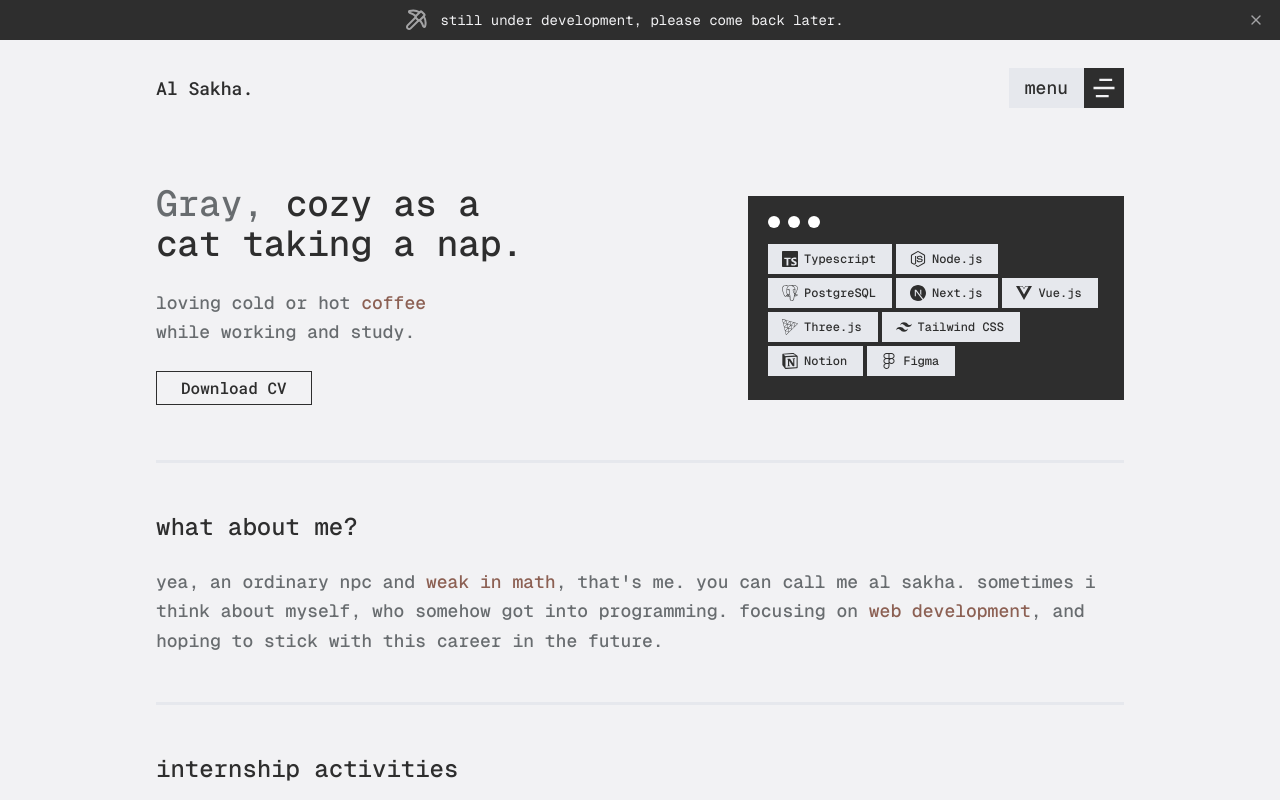
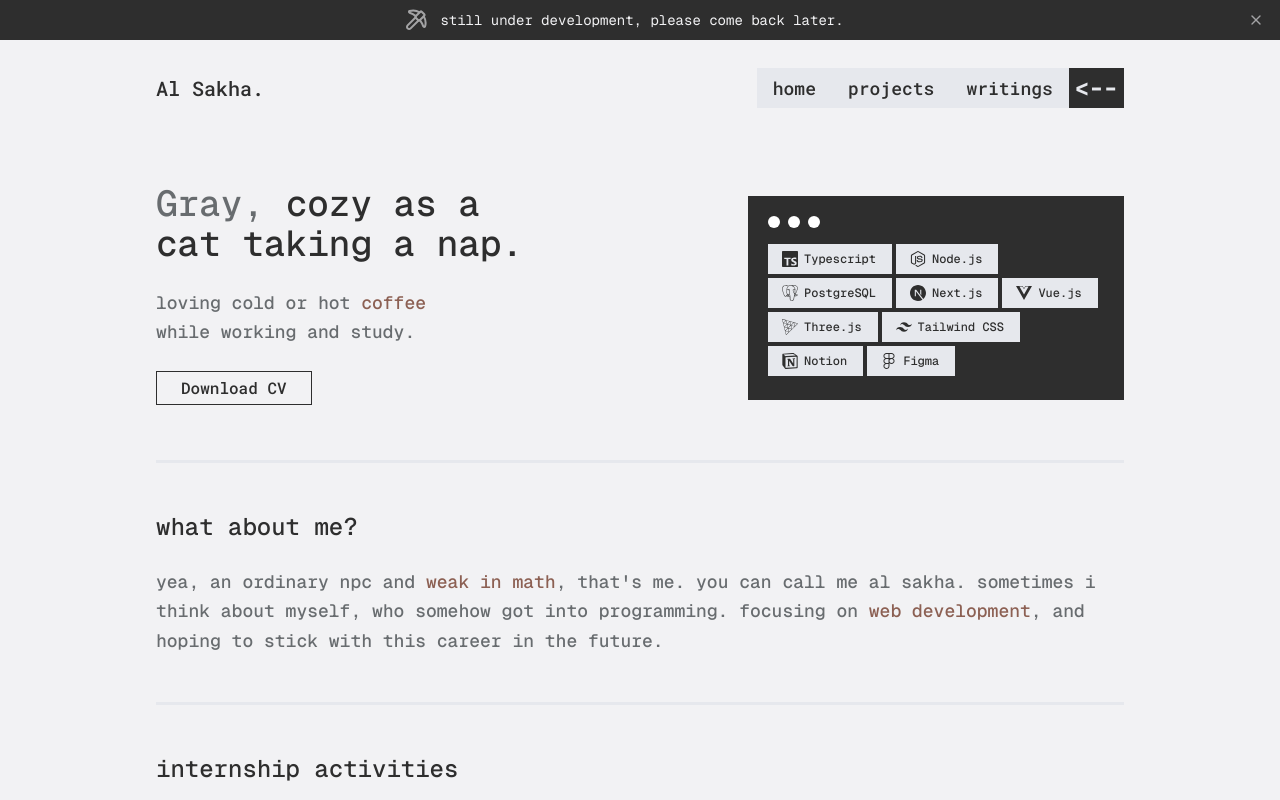
Before and after one commit to IRTIDEATH/Al-Sakha, a Next.js app: page / in a window 1280 px wide. Shown: the top 800 px of the page. Built offline with nearby package versions, Linux system fonts and the light colour scheme.

Commit message:
Update design of the navbar component

```diff
--- a/components/navbar.tsx
+++ b/components/navbar.tsx
@@ -17,10 +17,27 @@ const Navbar = () => {
   return (
     <>
       <nav className="w-full h-24 text-foreground flex items-center justify-between">
-        <span className="font-roboto font-medium text-lg">Al Sakha.</span>
-        <div className="flex items-center font-geist bg-suram z-50 overflow-hidden ml-auto whitespace-pre group relative transition-all duration-300 ease-out">
+        <span className="font-roboto font-medium text-xl">Al Sakha.</span>
+        <div className="hidden md:flex items-center bg-suram">
+          <ul className="flex items-center gap-8 font-roboto font-medium px-4 text-lg">
+            {navigationItems.map((item, index) => (
+              <li key={index}>
+                <Link
+                  aria-label="Nav link"
+                  className="hover:underline decoration-2"
+                  href={item.href}
+                >
+                  {item.name}
+                </Link>
+              </li>
+            ))}
+          </ul>
+          <span className="px-1.5 py-[4px] bg-foreground text-suram inline-flex text-2xl font-bold">
+            {"<--"}
+          </span>
+        </div>
+        <div className="md:hidden flex items-center font-geist bg-suram">
           <h1 className="px-4 text-lg font-medium">menu</h1>
-          <span className="-z-10 absolute right-0 -mt-12 h-32 w-8 translate-x-12 rotate-12 bg-zeta/90 opacity-10 transition-all duration-1000 ease-out group-hover:-translate-x-24" />
           <Drawer>
             <DrawerTrigger
               aria-label="Menu button"
```
